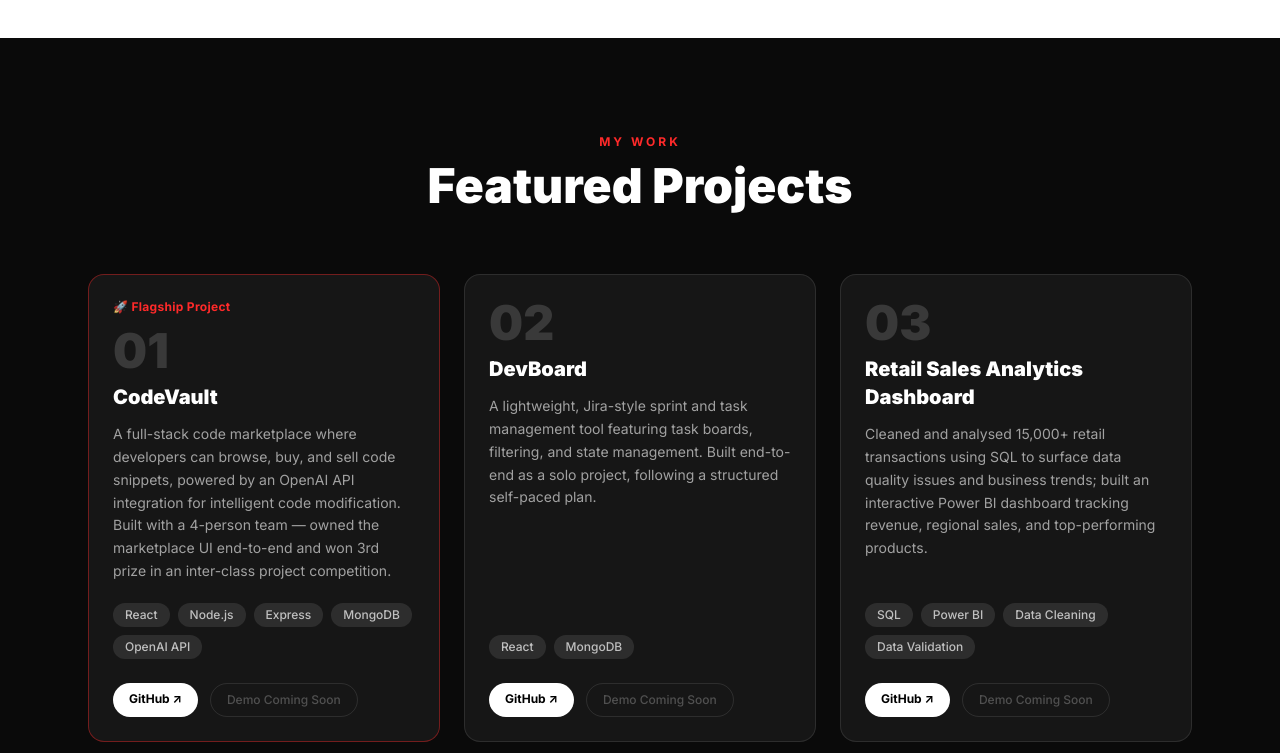
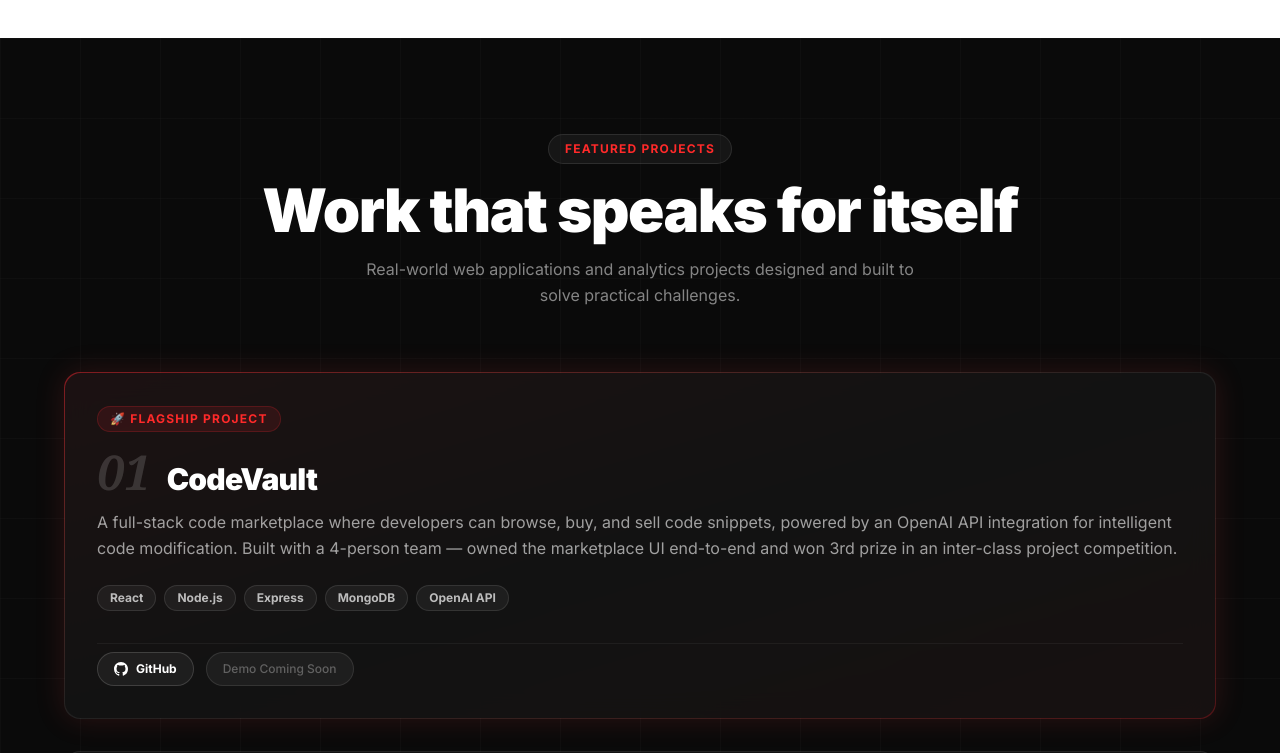
Before and after one commit to Muadh15/muadh-ali-abdullah-portfolio, a React (Vite) app: page / in a window 1280 px wide. Shown: the part 2920-3673 px from the top of the page. Built offline with nearby package versions, Linux system fonts and the light colour scheme; no server answers.

Commit message:
Update Projects with gradient borders, flagship styling, SVG icons, and repository explore CTA

```diff
--- a/src/components/Projects.jsx
+++ b/src/components/Projects.jsx
@@ -1,93 +1,160 @@
-// Projects showcase — dark section with 3 project cards
-import { projects } from '../data/portfolioData'
+import { projects, socialLinks } from '../data/portfolioData'
 
-function Projects() {
+// Inline SVG GitHub Icon
+function GitHubIcon({ className = 'w-4 h-4' }) {
   return (
-    <section id="projects" className="py-24 bg-[#0a0a0a]">
-      <div className="max-w-6xl mx-auto px-6">
+    <svg className={className} fill="currentColor" viewBox="0 0 24 24">
+      <path d="M12 0C5.37 0 0 5.37 0 12c0 5.31 3.435 9.795 8.205 11.385.6.105.825-.255.825-.57 0-.285-.015-1.23-.015-2.235-3.015.555-3.795-.735-4.035-1.41-.135-.345-.72-1.41-1.23-1.695-.42-.225-1.02-.78-.015-.795.945-.015 1.62.87 1.845 1.23 1.08 1.815 2.805 1.305 3.495.99.105-.78.42-1.305.765-1.605-2.67-.3-5.46-1.335-5.46-5.925 0-1.305.465-2.385 1.23-3.225-.12-.3-.54-1.53.12-3.18 0 0 1.005-.315 3.3 1.23.96-.27 1.98-.405 3-.405s2.04.135 3 .405c2.295-1.56 3.3-1.23 3.3-1.23.66 1.65.24 2.88.12 3.18.765.84 1.23 1.905 1.23 3.225 0 4.605-2.805 5.625-5.475 5.925.435.375.81 1.095.81 2.22 0 1.605-.015 2.895-.015 3.3 0 .315.225.69.825.57A12.02 12.02 0 0024 12c0-6.63-5.37-12-12-12z" />
+    </svg>
+  )
+}
 
-        {/* Section label + heading */}
-        <div className="text-center mb-16" data-aos="fade-up">
-          <p className="text-[#ff2a2a] text-xs font-bold tracking-[0.25em] uppercase mb-3">
-            My Work
-          </p>
-          <h2 className="text-4xl md:text-5xl font-black text-white">
-            Featured Projects
-          </h2>
-        </div>
+// Inline SVG External Link Icon
+function ExternalLinkIcon({ className = 'w-4 h-4' }) {
+  return (
+    <svg
+      className={className}
+      fill="none"
+      stroke="currentColor"
+      strokeWidth="2"
+      viewBox="0 0 24 24"
+    >
+      <path
+        strokeLinecap="round"
+        strokeLinejoin="round"
+        d="M10 6H6a2 2 0 00-2 2v10a2 2 0 002 2h10a2 2 0 002-2v-4M14 4h6m0 0v6m0-6L10 14"
+      />
+    </svg>
+  )
+}
 
-        {/* Project cards grid */}
-        <div className="grid md:grid-cols-2 lg:grid-cols-3 gap-6">
-          {projects.map((project, i) => (
+// Card for individual project with gradient border and rich metadata
+function ProjectCard({ project, aosDelay }) {
+  return (
     <div
-              key={project.id}
       data-aos="fade-up"
-              data-aos-delay={i * 100}
-              className={`flex flex-col bg-white/5 border rounded-2xl p-6 hover:border-[#ff2a2a]/60 transition-all duration-300 ${
-                project.isFlagship ? 'border-[#ff2a2a]/40' : 'border-white/10'
+      data-aos-delay={aosDelay}
+      className={`p-[1px] rounded-2xl transition-all duration-300 ${
+        project.isFlagship
+          ? 'bg-gradient-to-br from-red-500/50 via-white/10 to-red-500/30 hover:from-red-500/70 hover:via-white/20 hover:to-red-500/50 shadow-[0_0_30px_rgba(239,68,68,0.15)]'
+          : 'bg-white/10 hover:bg-white/20'
       }`}
     >
-              {/* Flagship badge */}
+      <div className="rounded-2xl p-6 md:p-8 backdrop-blur-md bg-[#0f0f0f]/90 md:bg-[#111111]/90 flex flex-col justify-between h-full">
+        <div>
+          {/* Optional Flagship badge */}
           {project.badge && (
-                <span className="text-xs font-bold text-[#ff2a2a] mb-3 tracking-wide">
+            <span className="inline-flex items-center px-3 py-1 rounded-full bg-red-500/10 text-[#ff2a2a] text-xs font-bold tracking-widest uppercase mb-4 border border-red-500/20">
               {project.badge}
             </span>
           )}
 
-              {/* Number + Title */}
-              <p className="text-white/15 text-5xl font-black leading-none mb-2 select-none">
+          {/* Number and Title */}
+          <div className="flex items-baseline gap-4 mb-3">
+            <span className="text-4xl md:text-5xl font-black italic font-serif text-white/15 select-none leading-none">
               {project.number}
-              </p>
-              <h3 className="text-xl font-black text-white mb-3">
+            </span>
+            <h3 className="text-2xl md:text-3xl font-black text-white tracking-tight">
               {project.title}
             </h3>
+          </div>
 
           {/* Description */}
-              <p className="text-white/60 text-sm leading-relaxed mb-5 flex-grow">
+          <p className="text-white/60 text-sm md:text-base leading-relaxed mb-6">
             {project.description}
           </p>
 
-              {/* Tech tags */}
-              <div className="flex flex-wrap gap-2 mb-6">
-                {project.techTags.map(tag => (
+          {/* Tech tag pills */}
+          <div className="flex flex-wrap gap-2 mb-8">
+            {project.techTags.map((tag) => (
               <span
                 key={tag}
-                    className="px-3 py-1 bg-white/10 text-white/70 text-xs font-medium rounded-full"
+                className="rounded-full text-xs font-bold px-3 py-1 bg-white/5 border border-white/10 text-white/70 hover:border-red-500/40 hover:text-[#ff2a2a] hover:bg-red-500/10 transition-colors duration-200 cursor-default select-none"
               >
                 {tag}
               </span>
             ))}
           </div>
+        </div>
 
-              {/* Links — always render at bottom */}
-              <div className="flex gap-3 mt-auto">
-                {project.links.github && (
+        {/* Action buttons */}
+        <div className="flex flex-wrap items-center gap-3 pt-2 border-t border-white/5">
+          {project.links?.github && (
             <a
               href={project.links.github}
               target="_blank"
               rel="noopener noreferrer"
-                    className="px-4 py-2 bg-white text-black text-xs font-bold rounded-full hover:bg-[#ff2a2a] hover:text-white transition-colors duration-200"
+              className="px-4 py-2 rounded-full bg-white/5 border border-white/15 text-white text-xs font-bold flex items-center gap-2 hover:bg-white/15 hover:border-white/30 transition-all duration-200"
             >
-                    GitHub ↗
+              <GitHubIcon className="w-3.5 h-3.5" />
+              <span>GitHub</span>
             </a>
           )}
-                {project.links.demo ? (
+
+          {project.links?.demo ? (
             <a
               href={project.links.demo}
               target="_blank"
               rel="noopener noreferrer"
-                    className="px-4 py-2 border border-white/20 text-white/70 text-xs font-medium rounded-full hover:border-white hover:text-white transition-colors duration-200"
+              className="px-4 py-2 rounded-full bg-[#ff2a2a] text-white text-xs font-bold flex items-center gap-2 hover:bg-red-600 active:scale-95 transition-all duration-200 shadow-md shadow-red-500/20"
             >
-                    Live Demo ↗
+              <ExternalLinkIcon className="w-3.5 h-3.5" />
+              <span>Live Demo</span>
             </a>
           ) : (
-                  <span className="px-4 py-2 border border-white/10 text-white/25 text-xs font-medium rounded-full cursor-default">
+            <span className="px-4 py-2 rounded-full bg-white/5 border border-white/10 text-white/30 text-xs font-medium cursor-not-allowed flex items-center gap-2 select-none">
               Demo Coming Soon
             </span>
           )}
         </div>
       </div>
+    </div>
+  )
+}
+
+function Projects() {
+  return (
+    <section
+      id="projects"
+      className="bg-[#0a0a0a] bg-[linear-gradient(to_right,#8080800a_1px,transparent_1px),linear-gradient(to_bottom,#8080800a_1px,transparent_1px)] bg-[size:80px_80px] pt-24 pb-32 px-6 md:px-12 relative overflow-hidden"
+    >
+      <div className="max-w-6xl mx-auto relative z-10">
+        {/* Header section */}
+        <div data-aos="fade-up" className="text-center mb-16">
+          <span className="inline-block px-4 py-1.5 rounded-full bg-white/5 border border-white/10 text-[#ff2a2a] text-xs font-bold tracking-widest uppercase mb-4">
+            Featured Projects
+          </span>
+          <h2 className="text-4xl md:text-5xl lg:text-6xl font-black text-white tracking-tight mb-4">
+            Work that speaks for itself
+          </h2>
+          <p className="text-sm md:text-base text-white/50 max-w-xl mx-auto leading-relaxed">
+            Real-world web applications and analytics projects designed and built to solve practical challenges.
+          </p>
+        </div>
+
+        {/* Stacked project cards */}
+        <div className="flex flex-col gap-6 md:gap-8 mb-16">
+          {projects.map((project, index) => (
+            <ProjectCard
+              key={project.id}
+              project={project}
+              aosDelay={(index + 1) * 100}
+            />
           ))}
+        </div>
+
+        {/* Bottom CTA to explore all GitHub repos */}
+        <div data-aos="fade-up" className="flex justify-center">
+          <a
+            href={socialLinks.github || '#'}
+            target="_blank"
+            rel="noopener noreferrer"
+            className="px-6 py-3 rounded-full bg-white/10 border border-white/20 text-white font-semibold hover:bg-white/20 transition-all duration-300 hover:shadow-[0_0_20px_rgba(255,255,255,0.15)] flex items-center gap-3 active:scale-95 text-sm"
+          >
+            <GitHubIcon className="w-4 h-4" />
+            <span>Explore All My Repositories</span>
+            <span className="text-[#ff2a2a] font-bold">→</span>
+          </a>
         </div>
       </div>
     </section>
```
Lines whose indentation alone changed are shown as unchanged.
